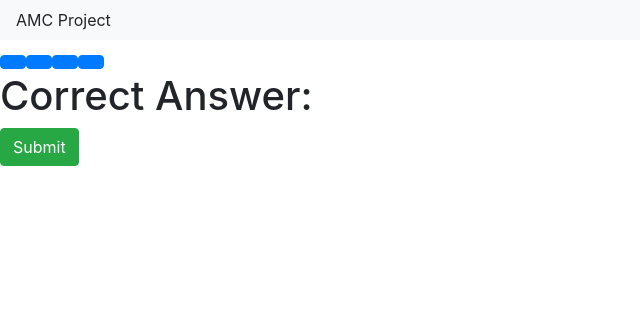
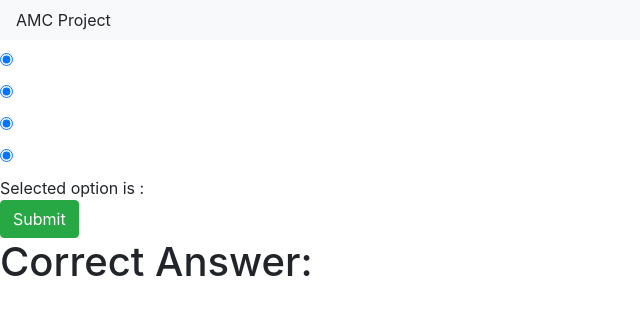
Before and after one commit to ConnorDetlefsen/AMCProject_Frontend, a React (Create React App) app in the folder amc_project/: page / in a window 1280 px wide. Shown: the top 314 px of the page, without its empty margins (0-640 px from the left). Built offline with nearby package versions, Linux system fonts and the light colour scheme; no server answers.

Commit message:
radio buttons + check if right or wrong

```diff
--- a/amc_project/src/App.css
+++ b/amc_project/src/App.css
@@ -36,3 +36,7 @@
     transform: rotate(360deg);
   }
 }
+
+.padding {
+  padding-left: 1rem;
+}
--- a/amc_project/src/components/Question.jsx
+++ b/amc_project/src/components/Question.jsx
@@ -1,10 +1,11 @@
 import React, { Component } from "react";
-import AnswerChoice from "./AnswerChoice";
 import http from "../APIServices/httpService";
 import config from "../APIServices/config.json";
 
 class Question extends Component {
-  state = {
+  constructor() {
+    super();
+    this.state = {
       questionList: [],
       correctAnswerList: [],
       answerList: [],
@@ -25,6 +26,20 @@ class Question extends Component {
       questionAPI: [], //this has all the data from the api, need to run through this and split it up into question, answers, and correct answer
       altOrNot: false,
     };
+    this.onValueChange = this.onValueChange.bind(this);
+    this.formSubmit = this.formSubmit.bind(this);
+  }
+
+  onValueChange(event) {
+    this.setState({
+      selectedOption: event.target.value,
+    });
+  }
+
+  formSubmit(event) {
+    event.preventDefault();
+    console.log(this.state.selectedOption);
+  }
 
   async componentDidMount() {
     //this runs on page start, get request for quiz info
@@ -86,7 +101,7 @@ class Question extends Component {
     }
   } // end of on component did mount
 
-  //this handle update updates the current question and the current answer
+  //this handle update updates the current question and the current answer, on submit
   handleUpdate = () => {
     this.setState({
       currentQuestion: this.state.questionList[this.state.questionCount]
@@ -97,17 +112,34 @@ class Question extends Component {
     this.setState({
       currentCorrectAnswer: this.state.correctAnswerList[
         this.state.questionCount
-      ].correctAnswer, //need two correct answers again idk why
+      ].correctAnswer,
       currentAltCorrectAnswer: this.state.altCorrectAnswerList[
         this.state.questionCount
-      ].correctAnswer, //need two correct answers again idk why
+      ].correctAnswer,
     });
     this.setState({
       currentAnswerList: this.state.answerList[this.state.questionCount],
       currentAltAnswerList: this.state.altAnswerList[this.state.questionCount],
     });
     this.setState({ questionCount: this.state.questionCount + 1 });
-    // this.state.questionCount++;
+
+    //this is where it checks if the answer entered for the current question is correct or wrong
+    //need to put api put request here to update user quiz database
+    if (this.state.altOrNot === true) {
+      if (this.state.selectedOption === this.state.currentCorrectAnswer) {
+        console.log("correct");
+      } else {
+        console.log("wrong");
+      }
+    } else {
+      if (this.state.selectedOption === this.state.currentAltCorrectAnswer) {
+        console.log("right");
+      } else {
+        console.log("wrong");
+      }
+    }
+
+    //random is alt question or not
     if (Math.random() >= 0.5) {
       this.setState({ altOrNot: true });
     } else {
@@ -121,31 +153,152 @@ class Question extends Component {
         {this.state.altOrNot === true && (
           <div>
             <h1>{this.state.currentQuestion}</h1>
-            <AnswerChoice label={this.state.currentAnswerList.answer1} />
-            <AnswerChoice label={this.state.currentAnswerList.answer2} />
-            <AnswerChoice label={this.state.currentAnswerList.answer3} />
-            <AnswerChoice label={this.state.currentAnswerList.answer4} />
-            <h1>Correct Answer: {this.state.currentCorrectAnswer}</h1>
+
+            <form onSubmit={this.formSubmit}>
+              <div className="radio">
+                <label>
+                  <input
+                    type="radio"
+                    value={this.state.currentAnswerList.answer1}
+                    checked={
+                      this.state.selectedOption ===
+                      this.state.currentAnswerList.answer1
+                    }
+                    onChange={this.onValueChange}
+                  />
+                  {this.state.currentAnswerList.answer1}
+                </label>
               </div>
-        )}
-        {this.state.altOrNot === false && (
-          <div>
-            <h1>{this.state.currentAltQuestion}</h1>
-            <AnswerChoice label={this.state.currentAltAnswerList.answer1} />
-            <AnswerChoice label={this.state.currentAltAnswerList.answer2} />
-            <AnswerChoice label={this.state.currentAltAnswerList.answer3} />
-            <AnswerChoice label={this.state.currentAltAnswerList.answer4} />
-            <h1>Correct Answer: {this.state.currentAltCorrectAnswer}</h1>
+              <div className="radio">
+                <label>
+                  <input
+                    type="radio"
+                    value={this.state.currentAnswerList.answer2}
+                    checked={
+                      this.state.selectedOption ===
+                      this.state.currentAnswerList.answer2
+                    }
+                    onChange={this.onValueChange}
+                  />
+                  {this.state.currentAnswerList.answer2}
+                </label>
               </div>
-        )}
+              <div className="radio">
+                <label>
+                  <input
+                    type="radio"
+                    value={this.state.currentAnswerList.answer3}
+                    checked={
+                      this.state.selectedOption ===
+                      this.state.currentAnswerList.answer3
+                    }
+                    onChange={this.onValueChange}
+                  />
+                  {this.state.currentAnswerList.answer3}
+                </label>
+              </div>
+              <div className="radio">
+                <label>
+                  <input
+                    type="radio"
+                    value={this.state.currentAnswerList.answer4}
+                    checked={
+                      this.state.selectedOption ===
+                      this.state.currentAnswerList.answer4
+                    }
+                    onChange={this.onValueChange}
+                  />
+                  {this.state.currentAnswerList.answer4}
+                </label>
+              </div>
 
+              <div>Selected option is : {this.state.selectedOption}</div>
               <button
-          type="button"
+                type="submit"
                 className="btn btn-success"
                 onClick={this.handleUpdate}
               >
                 Submit
               </button>
+            </form>
+            <h1>Correct Answer: {this.state.currentCorrectAnswer}</h1>
+          </div>
+        )}
+
+        {this.state.altOrNot === false && (
+          <div>
+            <h1>{this.state.currentAltQuestion}</h1>
+
+            <form onSubmit={this.formSubmit}>
+              <div className="radio">
+                <label>
+                  <input
+                    type="radio"
+                    value={this.state.currentAltAnswerList.answer1}
+                    checked={
+                      this.state.selectedOption ===
+                      this.state.currentAltAnswerList.answer1
+                    }
+                    onChange={this.onValueChange}
+                  />
+                  {this.state.currentAltAnswerList.answer1}
+                </label>
+              </div>
+              <div className="radio">
+                <label>
+                  <input
+                    type="radio"
+                    value={this.state.currentAltAnswerList.answer2}
+                    checked={
+                      this.state.selectedOption ===
+                      this.state.currentAltAnswerList.answer2
+                    }
+                    onChange={this.onValueChange}
+                  />
+                  {this.state.currentAltAnswerList.answer2}
+                </label>
+              </div>
+              <div className="radio">
+                <label>
+                  <input
+                    type="radio"
+                    value={this.state.currentAltAnswerList.answer3}
+                    checked={
+                      this.state.selectedOption ===
+                      this.state.currentAltAnswerList.answer3
+                    }
+                    onChange={this.onValueChange}
+                  />
+                  {this.state.currentAltAnswerList.answer3}
+                </label>
+              </div>
+              <div className="radio">
+                <label>
+                  <input
+                    type="radio"
+                    value={this.state.currentAltAnswerList.answer4}
+                    checked={
+                      this.state.selectedOption ===
+                      this.state.currentAltAnswerList.answer4
+                    }
+                    onChange={this.onValueChange}
+                  />
+                  {this.state.currentAltAnswerList.answer4}
+                </label>
+              </div>
+
+              <div>Selected option is : {this.state.selectedOption}</div>
+              <button
+                type="submit"
+                className="btn btn-success"
+                onClick={this.handleUpdate}
+              >
+                Submit
+              </button>
+            </form>
+            <h1>Correct Answer: {this.state.currentAltCorrectAnswer}</h1>
+          </div>
+        )}
       </React.Fragment>
     );
   }
```
Also changed, not shown: amc_project/src/components/Choice.js (added, +21 -0 lines), amc_project/src/components/radioButton.js (added, +69 -0 lines), 1 other file (tests, documents, lock files or other folders). Lines whose indentation alone changed are shown as unchanged.
